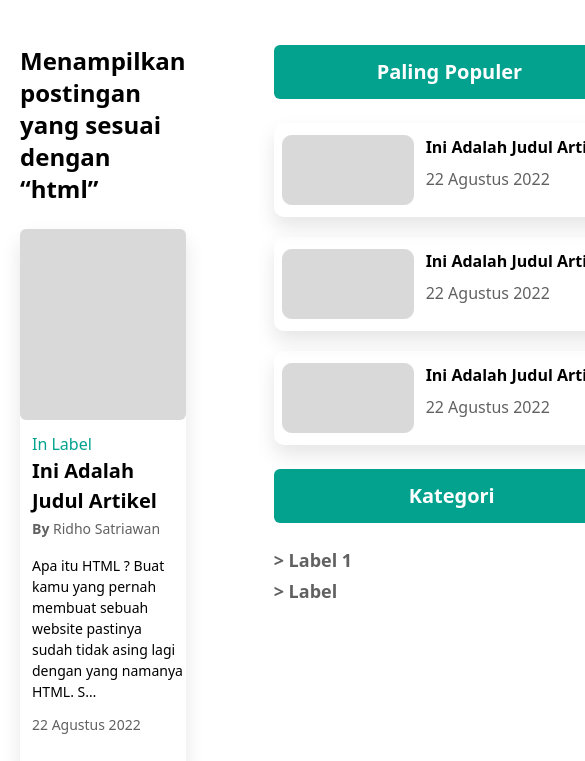
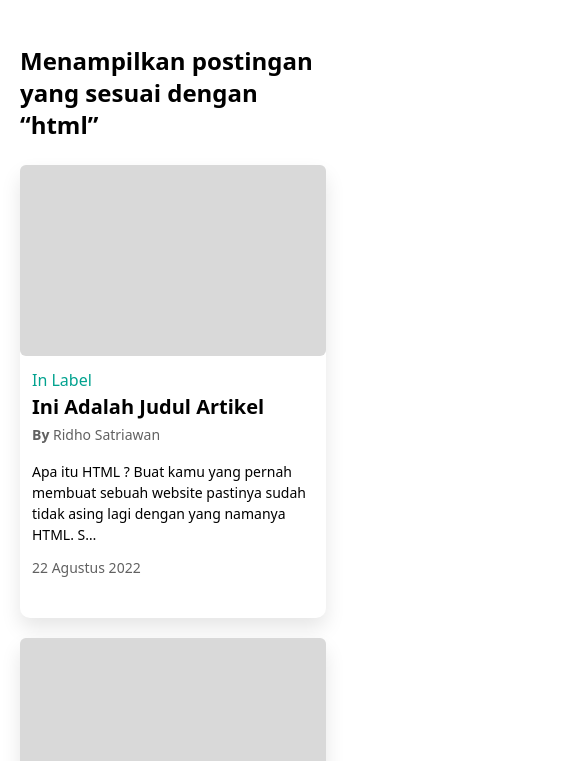
Before and after one commit to Durbek08/men-kecha, a website: page public/index.3.html in a window 390 px wide. Shown: the part 83-844 px from the top of the page, 585 px wide, since content can reach past the window. Drawn offline with Linux system fonts and the light colour scheme.

Commit message:
3 html tugedi

```diff
--- a/public/index.3.html
+++ b/public/index.3.html
@@ -56,25 +56,9 @@
 
 
 
-        <div class="">
-
-          <!-- <div class="max-w-[744px] bg-[#D9D9D9] h-[396px] rounded-md mb-6 flex">
-            <a href="#" class="mt-auto mb-8">
-              <div class="cursor-alias  pl-22 ">
-                <p class="text-[16px] mb-[1px] ">In Label</p>
-                <h2 class="font-bold text-4xl">Ini Adalah Judul Artikel</h2>
-                <p class="font-medium"><b>By</b> Ridho Satriawan</p>
-              </div>
-            </a>
-          </div> -->
+        <div class=" ">
 
 
-          <!-- <a href="#">
-            <div class="flex justify-between max-w-[744px] py-3 bg-[#02A28F] pl-5 pr-5 rounded-md mb-6">
-              <h2 class="font-bold text-white items-center">Postingan Terbaru</h2>
-              <a href="" class="text-white font-medium text-sm items-center"><u>Lebih Banyak</u></a>
-            </div>
-          </a> -->
 
 
 
@@ -135,7 +119,7 @@
 
       </div>
 
-      <a href="#">
+      <a href="#" class="hidden md:flex">
         <div class="">
           <div class=" bg-blog-aqua-300 px-[103px] py-[12px] rounded-md font-bold text-[20px]  text-white mb-6">
             <h2 class="">Paling Populer</h2>
@@ -145,8 +129,8 @@
 
       <div class="grid grid-cols-1 gap-5 mb-6 ">
 
-        <a href="#" >
-          <div class=" box cursor-alias max-w-[360px] flex gap-3  py-3 px-2     card">
+        <a href="#"  class="hidden md:flex" >
+          <div class=" box cursor-alias max-w-[360px] flex gap-3  py-3 px-2   card">
             <div class="">
               <img class="" src="./img/img2.png" alt="">
             </div>
@@ -157,7 +141,7 @@
           </div>
         </a>
 
-        <a href="#">
+        <a href="#"  class="hidden md:flex">
           <div class="box cursor-alias max-w-[360px] flex gap-3  py-3 px-2 card">
             <div class="">
               <img class="" src="./img/img2.png" alt="">
@@ -169,7 +153,7 @@
           </div>
         </a>
 
-        <a href="#">
+        <a href="#"  class="hidden md:flex">
           <div class="box cursor-alias max-w-[360px] flex gap-3  py-3 px-2  card ">
             <div class="">
               <img class="" src="./img/img2.png" alt="">
@@ -183,18 +167,18 @@
 
       </div>
 
-      <a href="#">
+      <a href="#"  class="hidden md:flex">
         <div class="bg-blog-aqua-300 px-[135px] py-[12px] font-bold text-[20px] text-white rounded-md mb-6 ">
           <h2 class="">Kategori</h2>
         </div>
       </a>
 
 
-      <div class="max-w-[360px] flex justify-between mb-1">
+      <div class="max-w-[360px] flex justify-between mb-1 hidden md:flex">
         <p class="font-semibold text-[#616161]  text-[18px]">> Label 1 </p>
         <p class="font-semibold text-[#616161] text-[18px]">(1)</p>
       </div>
-      <div class="max-w-[360px] flex justify-between">
+      <div class="max-w-[360px] flex justify-between hidden md:flex">
         <p class="font-semibold text-[#616161]  text-[18px]">> Label </p>
         <p class="font-semibold text-[#616161] text-[18px]">(2)</p>
       </div>
```
Also changed, not shown: public/index.2.html (+1 -1 lines). Lines whose indentation alone changed are shown as unchanged.
